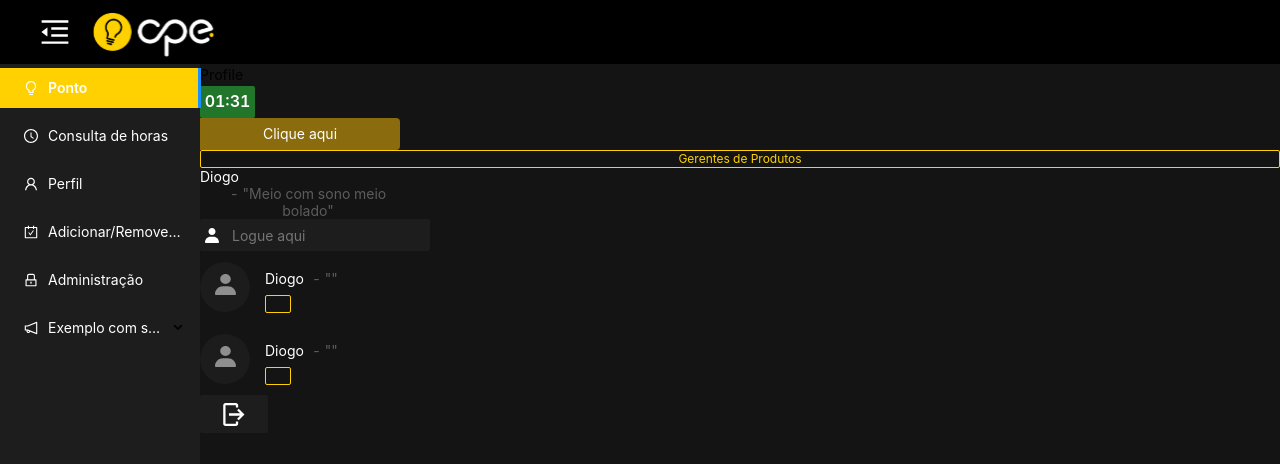
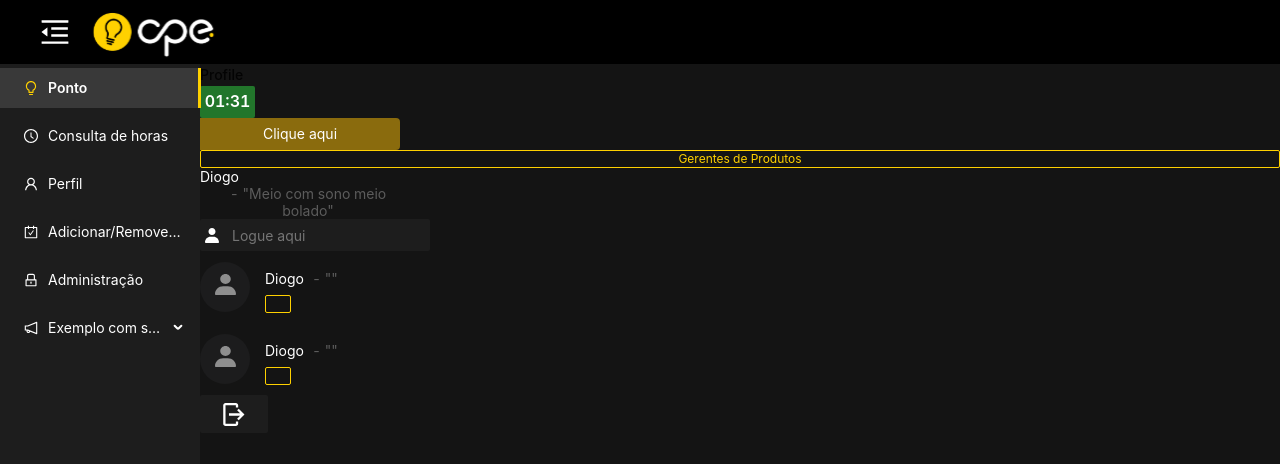
Before and after one commit to cpejr/frontend-novoponto, a React (Create React App) app: page /profile in a window 1280 px wide. Shown: the top 464 px of the page. Built offline with nearby package versions, Linux system fonts and the light colour scheme.

Commit message:
Ajuste nas cores do menu

```diff
--- a/src/components/organisms/SidebarMenu/index.js
+++ b/src/components/organisms/SidebarMenu/index.js
@@ -1,22 +1,22 @@
 import React, { useState } from "react";
-import { Link } from 'react-router-dom';
+import { Link } from "react-router-dom";
+import { SidebarMenuContainer } from "./styles";
+
+import { Layout, Menu } from "antd";
 import {
-    SidebarMenuContainer,
-} from "./styles";
-
-import { Layout, Menu } from 'antd';
-import { BulbOutlined,
+  BulbOutlined,
   UserOutlined,
   ClockCircleOutlined,
   NotificationOutlined,
   LockOutlined,
   CarryOutOutlined,
   MenuUnfoldOutlined,
-    MenuFoldOutlined } from '@ant-design/icons';
+  MenuFoldOutlined,
+} from "@ant-design/icons";
 
-import logoMenu from '../../../assets/logoMenu.svg';
+import logoMenu from "../../../assets/logoMenu.svg";
 
-const SidebarMenu = ({children}) => {
+const SidebarMenu = ({ children }) => {
   const { SubMenu } = Menu;
   const { Header, Content, Sider } = Layout;
 
@@ -31,51 +31,53 @@ const SidebarMenu = ({children}) => {
       <Layout>
         <Header className="header">
           <div className="logo">
-                    {
-                        openSideBar ? <MenuUnfoldOutlined onClick={handleOpenSideBar} /> : <MenuFoldOutlined  onClick={handleOpenSideBar}/>
-                    }
+            {openSideBar ? (
+              <MenuUnfoldOutlined onClick={handleOpenSideBar} />
+            ) : (
+              <MenuFoldOutlined onClick={handleOpenSideBar} />
+            )}
             <Link to="/">
-                        <img src={logoMenu} alt="Consultoria e Projetos Elétricos Junior" />
+              <img
+                src={logoMenu}
+                alt="Consultoria e Projetos Elétricos Junior"
+              />
             </Link>
           </div>
         </Header>
         <Layout>
-                <Sider width={200} className="site-layout-background"
+          <Sider
+            width={200}
+            className="site-layout-background"
             trigger={null}
             collapsible
             collapsed={openSideBar}
           >
             <Menu
               mode="inline"
-                        defaultSelectedKeys={['1']}
-                        style={{ height: '100%', borderRight: 0 }}
+              defaultSelectedKeys={["1"]}
+              theme="light"
+              style={{ height: "100%", borderRight: 0 }}
             >
-                    <Menu.Item key="1"  icon={<BulbOutlined />}>
-                        <Link to="/">
-                            Ponto
-                        </Link>
+              <Menu.Item key="1" icon={<BulbOutlined />}>
+                <Link to="/">Ponto</Link>
               </Menu.Item>
-                    <Menu.Item key="2"  icon={<ClockCircleOutlined />}>
-                        <Link to="/consultadehoras">
-                            Consulta de horas
-                        </Link>
+              <Menu.Item key="2" icon={<ClockCircleOutlined />}>
+                <Link to="/consultadehoras">Consulta de horas</Link>
               </Menu.Item>
-                    <Menu.Item key="3"  icon={<UserOutlined />}>
-                        <Link to="/profile">
-                            Perfil
-                        </Link>
+              <Menu.Item key="3" icon={<UserOutlined />}>
+                <Link to="/profile">Perfil</Link>
               </Menu.Item>
-                    <Menu.Item key="4"  icon={<CarryOutOutlined />}>
-                        <Link to="/alteracaodehoras">
-                            Adicionar/Remover horas
-                        </Link>
+              <Menu.Item key="4" icon={<CarryOutOutlined />}>
+                <Link to="/alteracaodehoras">Adicionar/Remover horas</Link>
               </Menu.Item>
-                    <Menu.Item key="5"  icon={<LockOutlined />}>
-                        <Link to="/admin/login">
-                            Administração
-                        </Link>
+              <Menu.Item key="5" icon={<LockOutlined />}>
+                <Link to="/admin/login">Administração</Link>
               </Menu.Item>
-                    <SubMenu key="sub3" icon={<NotificationOutlined />} title="Exemplo com subtopicos">
+              <SubMenu
+                key="sub3"
+                icon={<NotificationOutlined />}
+                title="Exemplo com subtopicos"
+              >
                 <Menu.Item key="9">option9</Menu.Item>
                 <Menu.Item key="10">option10</Menu.Item>
                 <Menu.Item key="11">option11</Menu.Item>
@@ -91,7 +93,7 @@ const SidebarMenu = ({children}) => {
                 minHeight: 280,
               }}
             >
-                    { children }
+              {children}
             </Content>
           </Layout>
         </Layout>
--- a/src/components/organisms/SidebarMenu/styles.js
+++ b/src/components/organisms/SidebarMenu/styles.js
@@ -1,17 +1,20 @@
-import styled from 'styled-components';
+import styled from "styled-components";
 
 const SidebarMenuContainer = styled.div`
-
-    a, a:hover{
+  a,
+  a:hover {
     text-decoration: none;
     color: #fff;
   }
 
-    .ant-layout-header{
+
+
+  .ant-layout-header {
     padding: 0 40px;
   }
 
-    .header, .ant-menu-dark{
+  .header,
+  .ant-menu-dark {
     background: #000;
   }
 
@@ -23,36 +26,63 @@ const SidebarMenuContainer = styled.div`
     background: #141414;
   }
 
-  .logo{
+  .logo {
     display: flex;
     align-items: center;
   }
 
-  .logo > span svg{
+  .logo > span svg {
     font-size: 30px;
     color: #fff;
     margin-right: 16px;
     transition: color 0.2s;
   }
 
-  .logo > span svg:hover{
+  .logo > span svg:hover {
     color: #1890ff;
   }
 
-  .ant-layout-sider ul{
-    background: #1D1D1D;
-  }
-
-  .ant-layout-sider li{
+  .ant-menu,
+  .ant-menu-light {
+    background: #1d1d1d;
     color: #fff;
   }
 
-  li.ant-menu-item:hover{
-      background-color: #1890ff;
+  .ant-layout-sider {
+    background: #141414;
   }
 
-  .ant-menu:not(.ant-menu-horizontal) .ant-menu-item-selected{
-      background: #FFD100;
+  .ant-menu-submenu-arrow,
+  .ant-menu-item:not(.ant-menu-item-selected) {
+    color: #fff;
+  }
+
+  .ant-menu-submenu:hover > .ant-menu-submenu-title > .anticon,
+  .ant-menu-submenu:hover
+    > .ant-menu-submenu-title
+    > .ant-menu-submenu-expand-icon,
+  .ant-menu-submenu:hover > .ant-menu-submenu-title > .ant-menu-submenu-arrow,
+  .ant-menu-submenu-selected,
+  .ant-menu-item-selected,
+  .ant-menu-item:hover,
+  .ant-menu-item-active,
+  .ant-menu:not(.ant-menu-inline) .ant-menu-submenu-open,
+  .ant-menu-submenu-active,
+  .ant-menu-submenu-title:hover {
+    color: #ffd100;
+  }
+
+  li.ant-menu-item:hover,
+  .ant-menu-item:active,
+  .ant-menu-submenu-title:active,
+  .ant-menu:not(.ant-menu-horizontal) .ant-menu-item-selected {
+    background-color: #ffffff20;
+  }
+   {
+    background-color: #ffffff20;
+  }
+
+  .ant-menu:not(.ant-menu-horizontal) .ant-menu-item-selected {
     font-weight: 600;
   }
 
@@ -65,7 +95,10 @@ const SidebarMenuContainer = styled.div`
     background: #141414;
   }
 
+  .ant-menu-vertical .ant-menu-item::after,
+  .ant-menu-inline .ant-menu-item::after {
+    border-color: #ffd100;
+  }
 `;
 
-
 export { SidebarMenuContainer };
```
Lines whose indentation alone changed are shown as unchanged.
